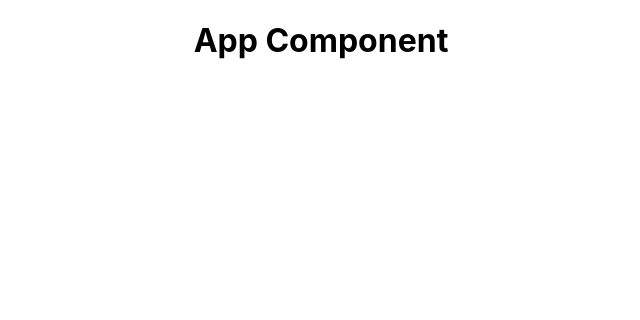
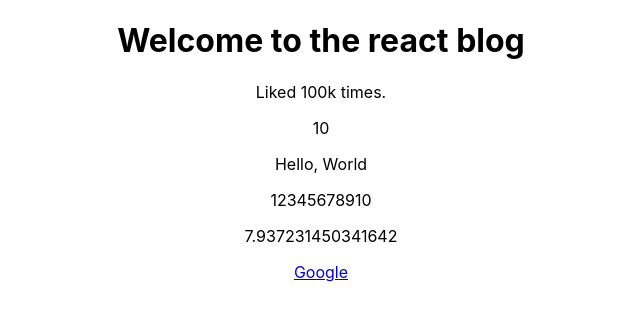
Before and after one commit to varsi13/React-blog, a React (Create React App) app: page / in a window 1280 px wide. Shown: the top 320 px of the page, without its empty margins (319-959 px from the left). Built offline with nearby package versions, Linux system fonts and the light colour scheme.

Commit message:
Dynamic Values in Templates

```diff
--- a/src/App.js
+++ b/src/App.js
@@ -1,10 +1,20 @@
 import './App.css';
 
 function App() {
+  const title = "Welcome to the react blog";
+  const likes = 100;
+  const link = "https://www.google.com/";
+
   return (
     <div className="App">
     <div className="content">
-      <h1>App Component</h1>
+      <h1> {title} </h1>
+      <p>Liked {likes}k times. </p>
+      <p> {10} </p>
+      <p> {"Hello, World"} </p>
+      <p> { [1, 2, 3, 4, 5, 6, 7, 8, 9, 10] } </p>
+      <p> {Math.random() * 10} </p>
+      <a href={link}>Google</a>
       </div>
     </div>
   );
```
